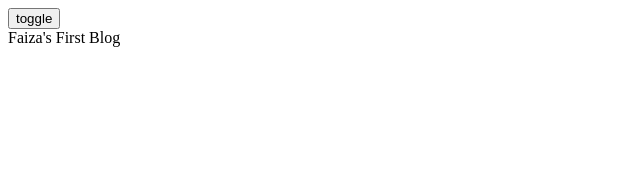
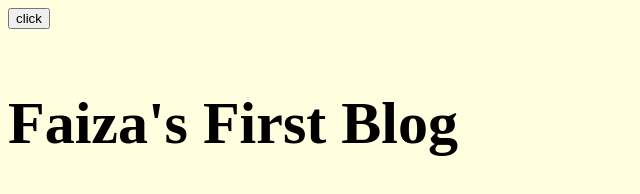
Before and after one commit to Faiza-Haque/Faizas-Blog, a plain HTML site: page index.html in a window 1280 px wide. Shown: the whole page, without its empty margins (0-640 px from the left). Drawn offline with Linux system fonts and the light colour scheme.

Commit message:
add backround color

```diff
--- a/assets/css/form.css
+++ b/assets/css/form.css
@@ -3,3 +3,7 @@
 
 
 }
+
+body {background-color:  lightyellow;}
+    h1 {color: rgb(29, 27, 27);}
+    p {color: blue;}
--- a/index.html
+++ b/index.html
@@ -13,23 +13,16 @@
     <header>
     <!--toggle-->
 <div class="dark-mode-toggle"></div>
-
-
-
-
-
-
-
-    <button id="dark-mode-toggle" class="dark-mode-toggle">toggle</button>
+<button id="dark-mode-toggle" class="dark-mode-toggle">click</button>
 
     </header>
 
 
 
     <main>
+        <h3 style="font-size:60px;">Faiza's First Blog</h3>
 
 
-        Faiza's First Blog
 
 <!-- write all your code with your yellow circle and text or images-->
     </main>
```
